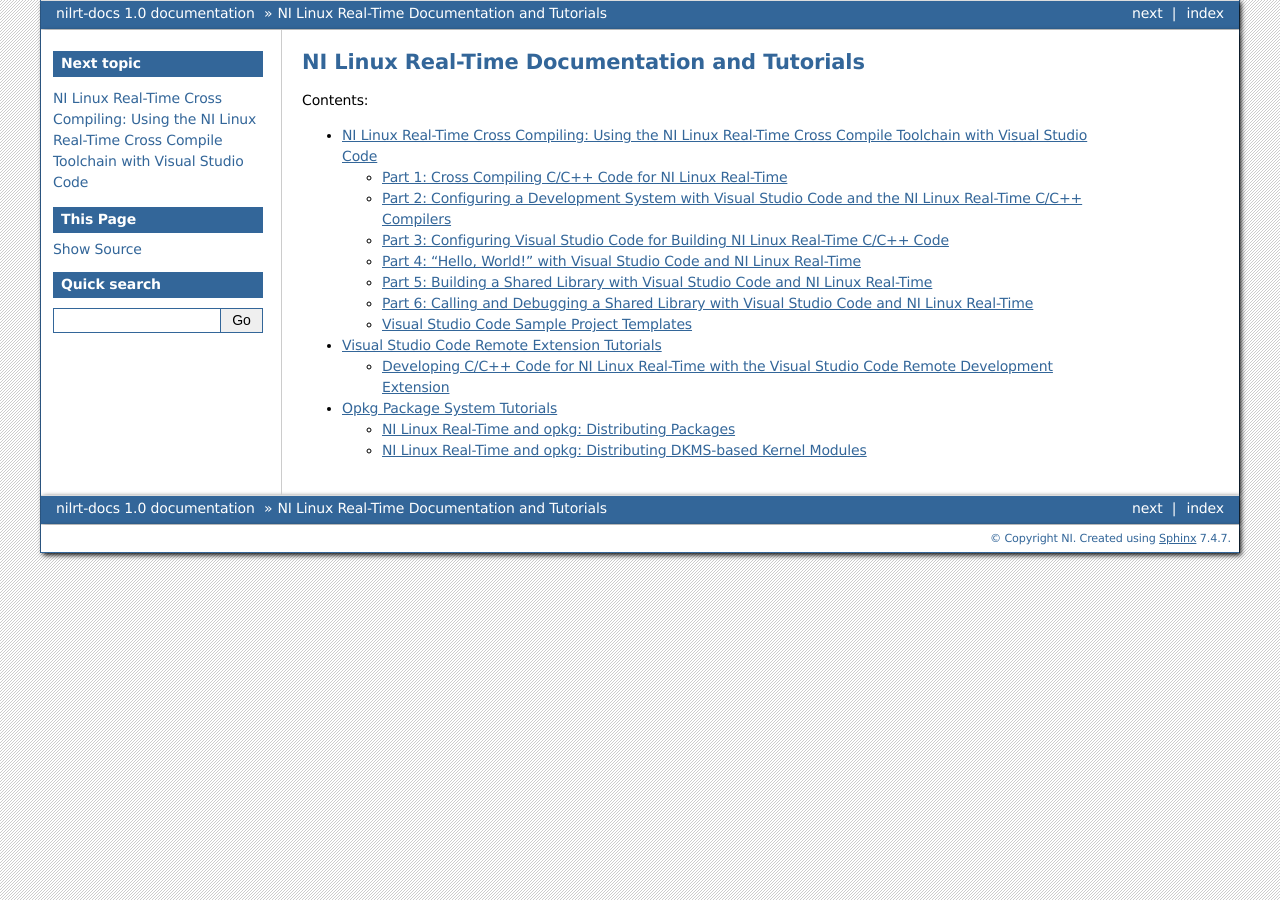
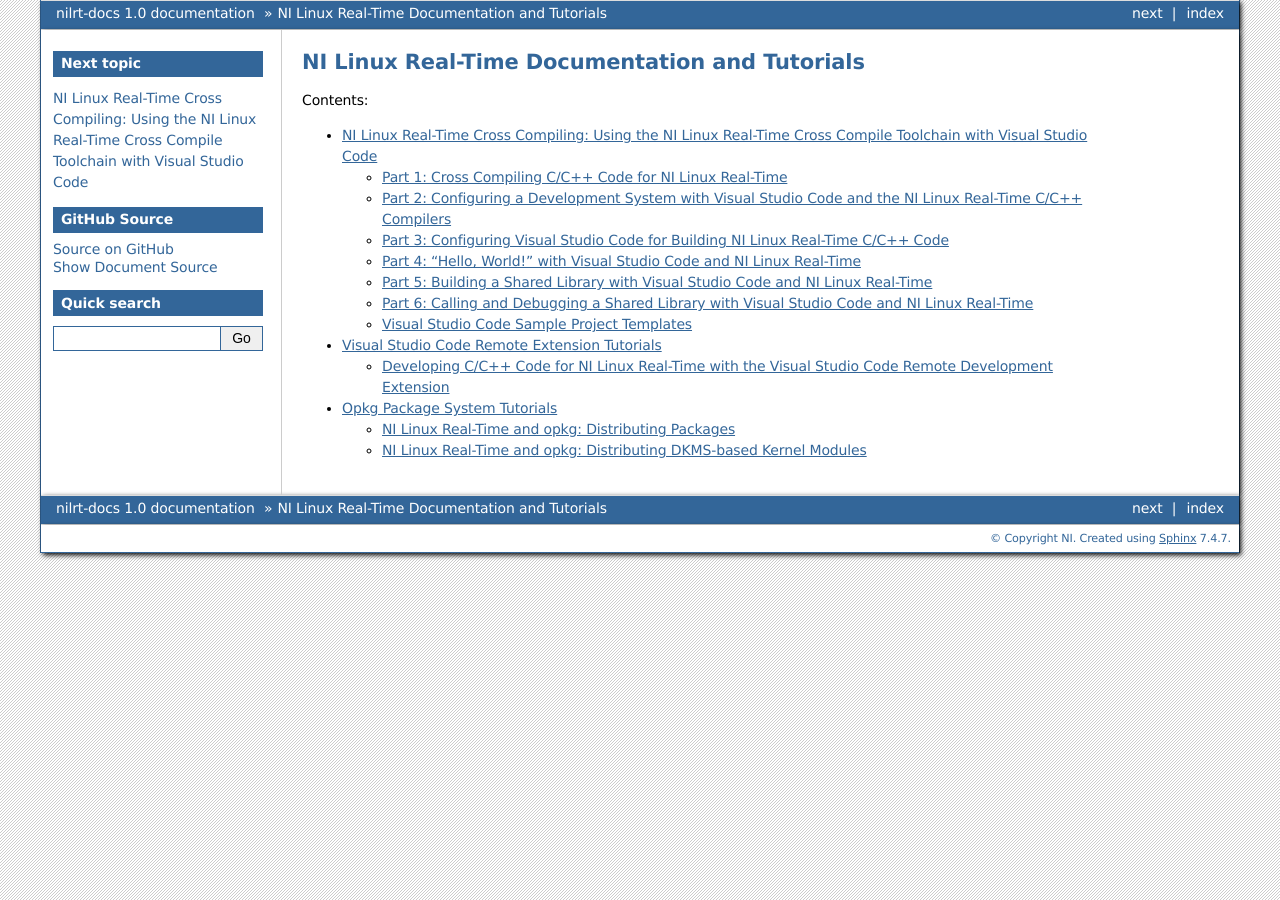
Before and after one commit to ni/nilrt-docs, a Sphinx documentation site: the page built from docs/source/index.rst, in a window 1280 px wide. Built offline with Sphinx 7.4.7, drawn with Linux system fonts in a browser that asks for light colours.

Commit message:
Add GitHub Link to Sidebar
Signed-off-by: Charlie Johnston <charlie.johnston@ni.com>

```diff
--- /dev/null
+++ b/docs/source/_templates/github_link.html
@@ -0,0 +1,16 @@
+{#
+    Template to show link to documentation GitHub source instead
+    of local rst source.
+#}
+
+{%- if show_source and has_source and sourcename %}
+  <div role="note" aria-label="source link">
+    <h3>{{ _('GitHub Source') }}</h3>
+    <ul class="this-page-menu">
+      <li><a href="{{ github_repo_url }}"
+            rel="nofollow">{{ _('Source on GitHub') }}</a></li>
+      <li><a href="{{ github_repo_url + 'blob/' + github_branch + github_src_path + pagename + '.rst' }}"
+            rel="nofollow">{{ _('Show Document Source') }}</a></li>
+    </ul>
+   </div>
+{%- endif %}
--- a/docs/source/conf.py
+++ b/docs/source/conf.py
@@ -53,3 +53,15 @@
 # relative to this directory. They are copied after the builtin static files,
 # so a file named "default.css" will overwrite the builtin "default.css".
 html_static_path = ['_static']
+
+html_context = {
+    'github_repo_url': 'https://github.com/ni/nilrt-docs/',
+    'github_branch': 'main/',
+    'github_src_path': 'docs/source/',
+}
+
+html_sourcelink_suffix = ''
+
+html_sidebars = {
+   '**': ['localtoc.html', 'relations.html', 'github_link.html', 'searchbox.html'],
+}
```
